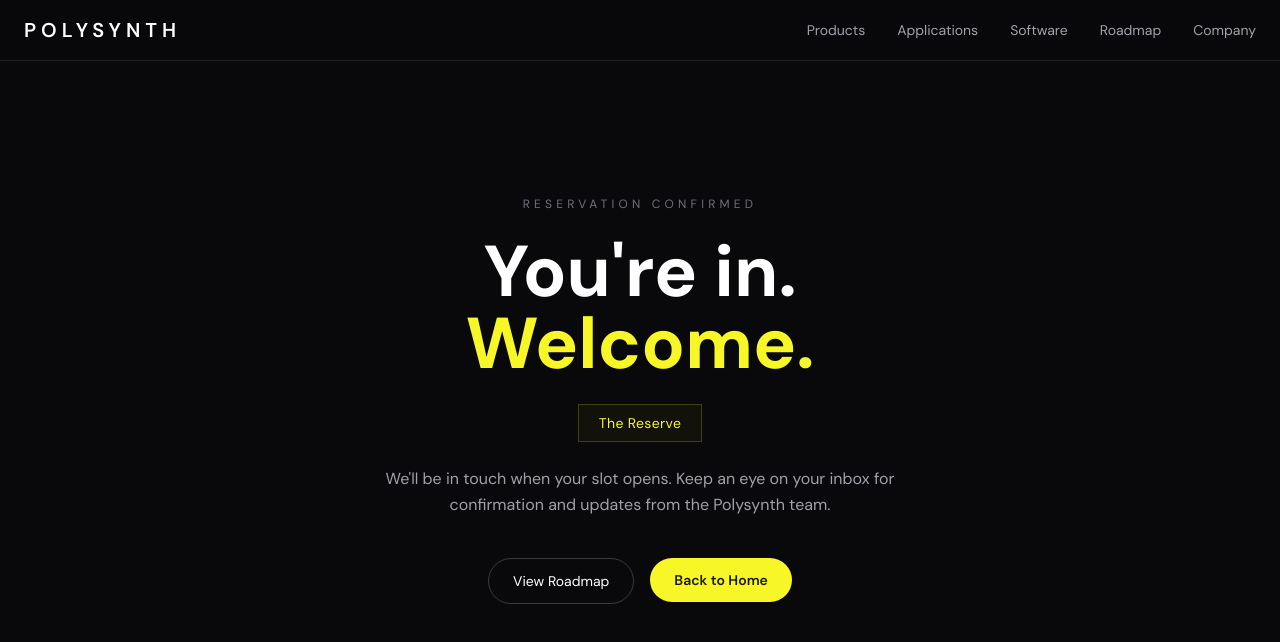
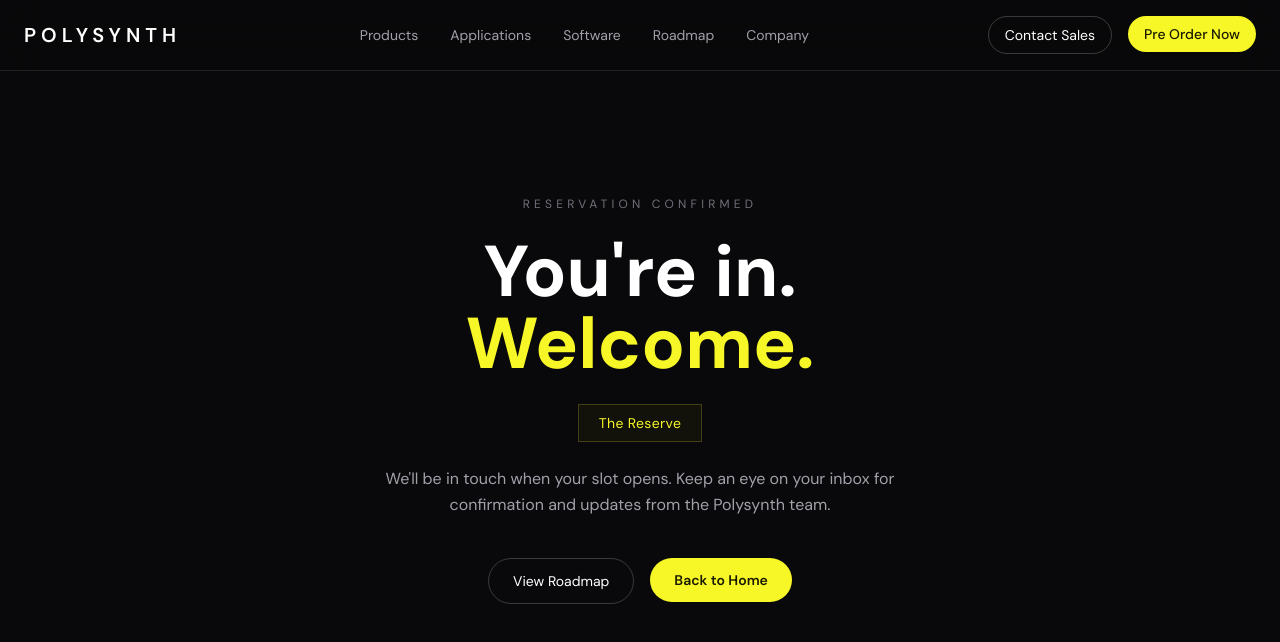
Before and after one commit to BrandonGraser/polysynth, a Next.js app: page /thank-you in a window 1280 px wide. Shown: the top 642 px of the page. Built offline with nearby package versions, Linux system fonts and the light colour scheme.

Commit message:
Update ThankYouPage.tsx

```diff
--- a/components/ThankYouPage.tsx
+++ b/components/ThankYouPage.tsx
@@ -1,4 +1,7 @@
 "use client";
+
+import Nav from "@/components/Nav";
+import Footer from "@/components/Footer";
 
 import { useEffect, useState } from "react";
 
@@ -30,16 +33,7 @@ export default function ThankYouPage() {
   return (
     <div className="relative min-h-screen bg-zinc-950 text-white flex flex-col">
 
-      <header className="fixed top-0 left-0 right-0 z-40 border-b border-white/10 bg-zinc-950/45 backdrop-blur-xl">
-        <div className="mx-auto flex max-w-screen-2xl items-center justify-between px-6 py-4">
-          <a href="/" className="text-xl font-semibold tracking-[0.25em] text-white">POLYSYNTH</a>
-          <nav className="hidden gap-8 md:flex">
-            {nav.map((item) => (
-              <a key={item.label} href={item.href} className="text-sm text-zinc-400 transition hover:text-white">{item.label}</a>
-            ))}
-          </nav>
-        </div>
-      </header>
+      <Nav active="" />
 
       <main className="flex-1 flex items-center justify-center px-6">
         <div
```
